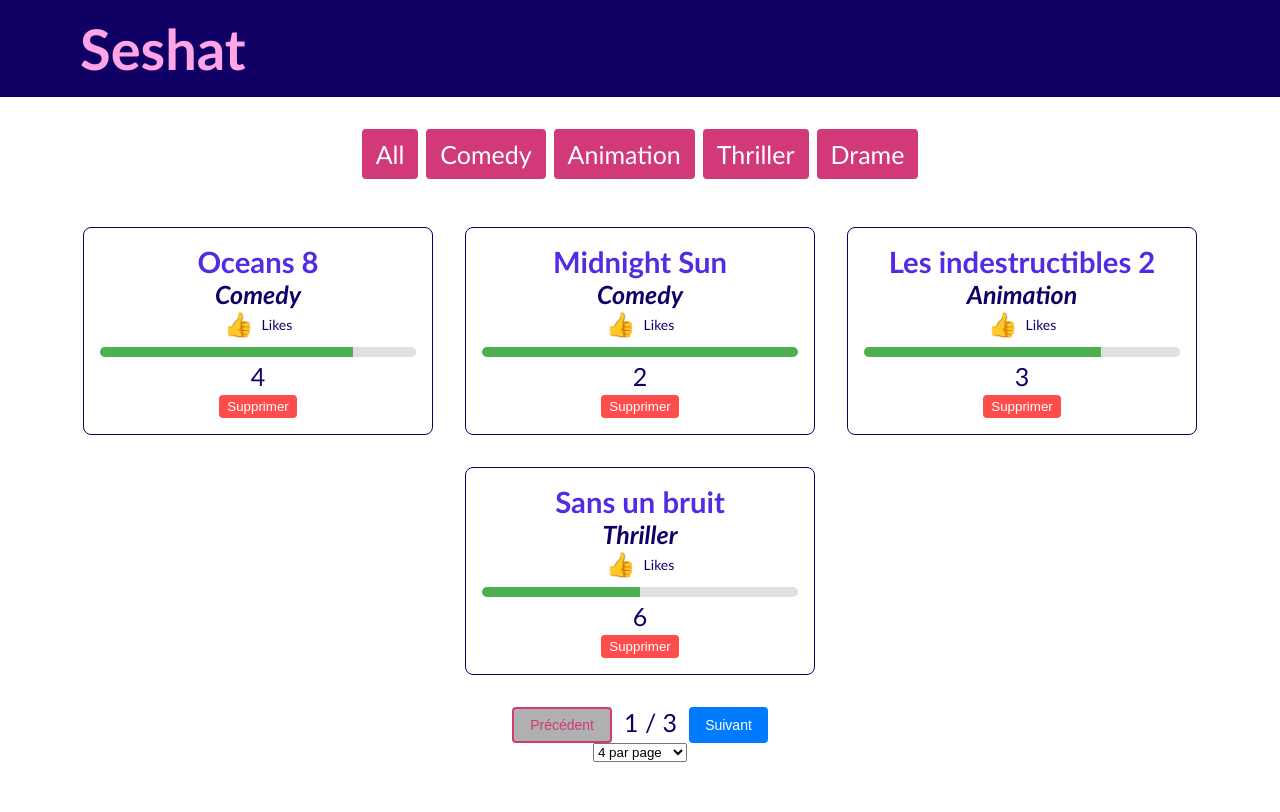
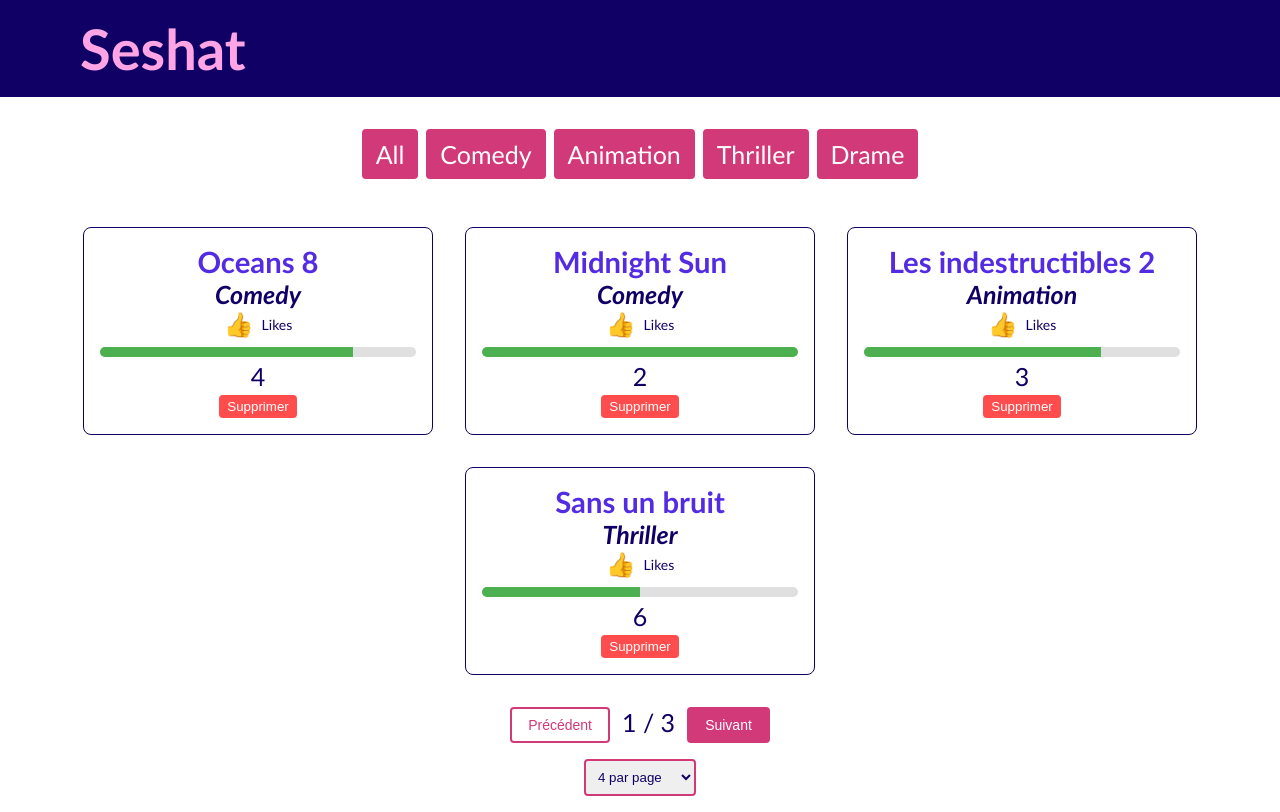
Before and after one commit to tatiana-sthl/video-listening, a React (Create React App) app: page / in a window 1280 px wide. Built offline with nearby package versions, Linux system fonts and the light colour scheme.

Commit message:
end of pagination

```diff
--- a/src/styles/MovieList.css
+++ b/src/styles/MovieList.css
@@ -4,30 +4,3 @@
     flex-wrap: wrap;
     justify-content: center;
   }
-
-  .pagination-container {
-    display: flex;
-    justify-content: center;
-    align-items: center;
-    margin: 16px 0;
-  }
-
-  .pagination-button {
-    background: #007bff;
-    color: #fff;
-    border: none;
-    border-radius: 4px;
-    padding: 8px 16px;
-    cursor: pointer;
-    margin: 0 4px;
-    font-size: 14px;
-  }
-
-  .pagination-button:disabled {
-    background: #b0b0b0;
-    cursor: not-allowed;
-  }
-
-  .pagination-select {
-    margin: 0 8px;
-  }
--- a/src/styles/Pagination.css
+++ b/src/styles/Pagination.css
@@ -1,29 +1,38 @@
-/* src/components/Pagination.css */
-
 .pagination-container {
   display: flex;
-    flex-direction: column; /* Aligne les éléments verticalement */
+  flex-direction: column;
+  justify-content: center;
   align-items: center;
   margin: 16px 0;
 }
 
 .pagination-controls {
-    display: flex; /* Aligne les boutons horizontalement */
-    gap: 8px; /* Espace entre les boutons */
+  display: flex;
+  gap: 8px;
 }
 
 .pagination-button {
   background-color: rgb(210,57,121);
   color: white;
   border: 2px solid rgb(210,57,121);
+  border-radius: 4px;
+  padding: 8px 16px;
+  cursor: pointer;
+  margin: 0 4px;
+  font-size: 14px;
 }
 
 .pagination-button:disabled {
   color : rgb(210,57,121);
   border: 2px solid rgb(210,57,121);
   background-color: #ffffff;
+  cursor: not-allowed;
 }
 
 .pagination-select {
-    margin-top: 8px; /* Espace entre les boutons et le sélecteur */
+  margin-top: 1rem;
+  border: 2px solid rgb(210,57,121);
+  border-radius: 4px;
+  padding: 0.5rem;
+  color : rgb(16, 0, 102);
 }
```
Also changed, not shown: public/manifest.json, src/logo.svg (deleted). Lines whose indentation alone changed are shown as unchanged.
